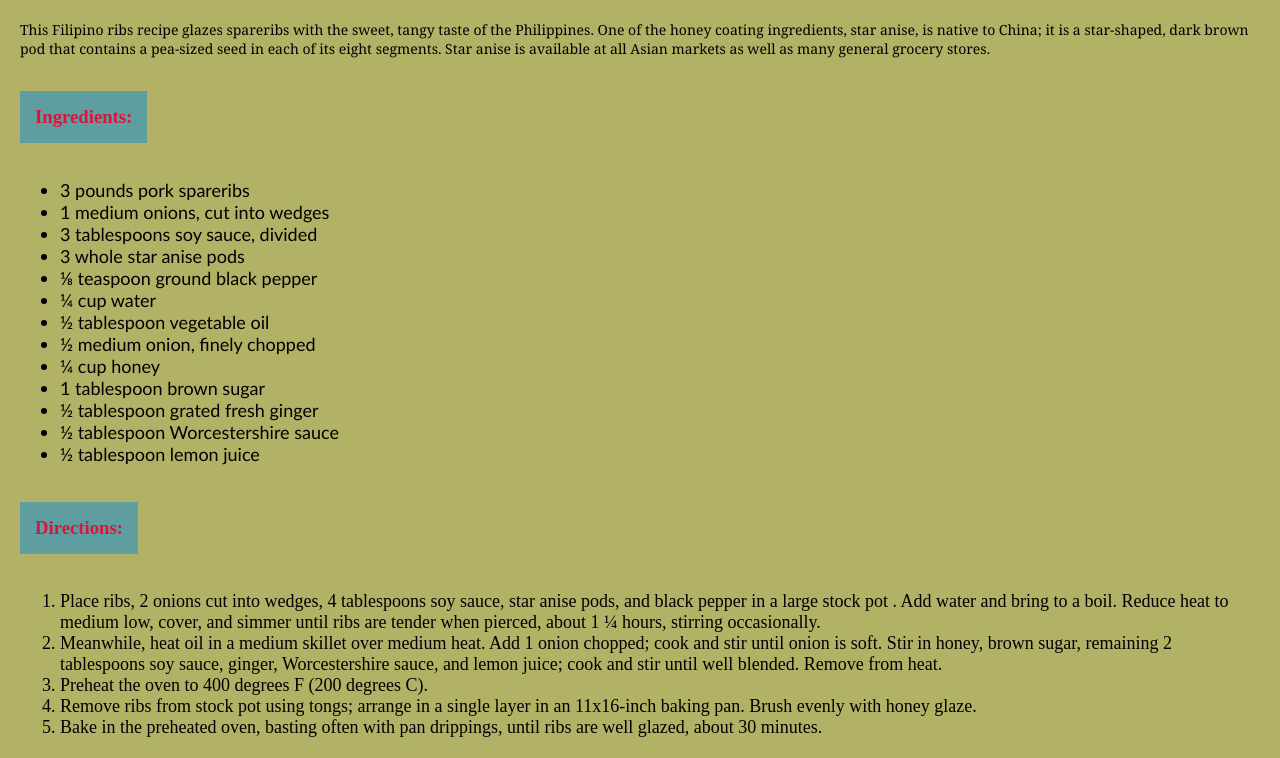
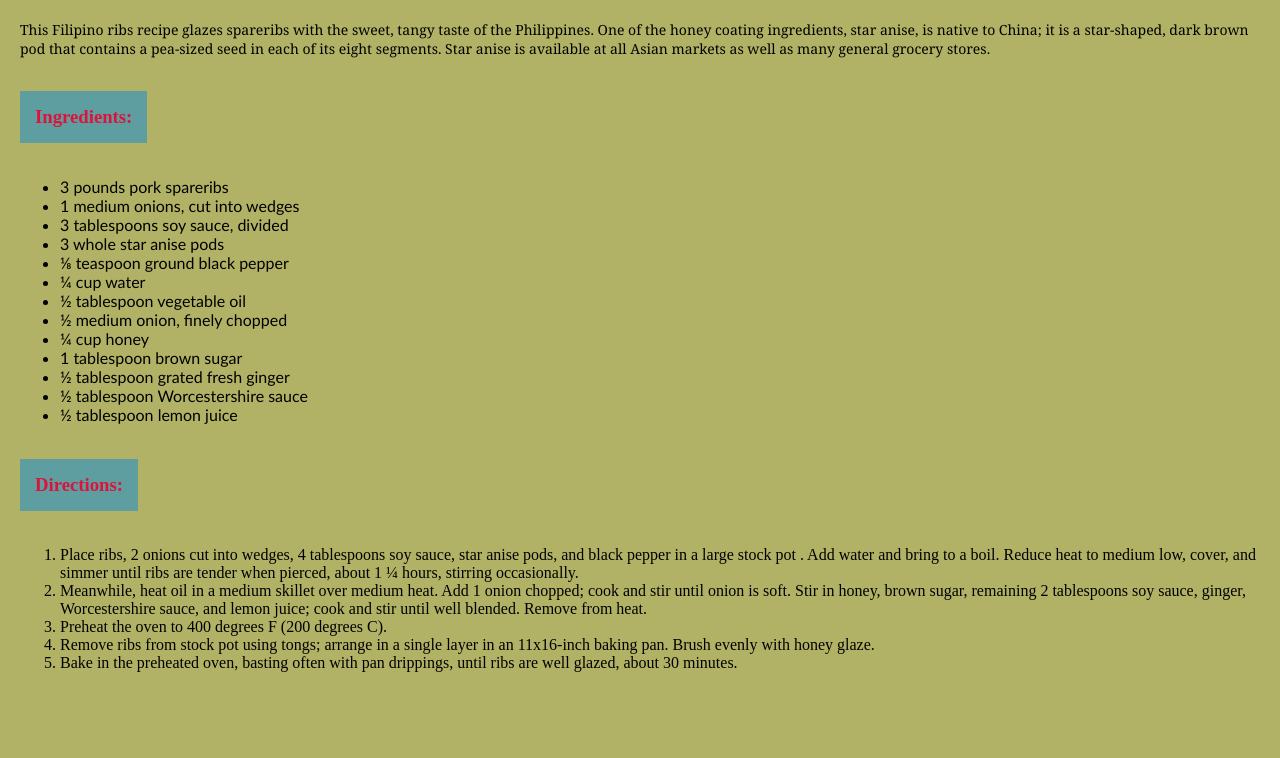
Before and after one commit to Poy28/odin-recipes, a plain HTML site: page recipes/filipino_ribs.html in a window 1280 px wide. Shown: the part 704-1462 px from the top of the page. After the commit the page ends 1396 px from the top, so only its background shows below. Drawn offline with Linux system fonts and the light colour scheme.

Commit message:
Edit ribs.css

```diff
--- a/recipes/ribs.css
+++ b/recipes/ribs.css
@@ -40,11 +40,11 @@ h3 {
 }
 
 .ingredients {
-    font-size: 18px;
-    font-family: 'Gill Sans', sans-serif
+    font-size: 16px;
+    font-family: 'Gill Sans', sans-serif;
 }
 
 .directions {
-    font-size: 18px;
+    font-size: 16px;
     font-family: 'Times New Roman', Times, serif
 }
```
